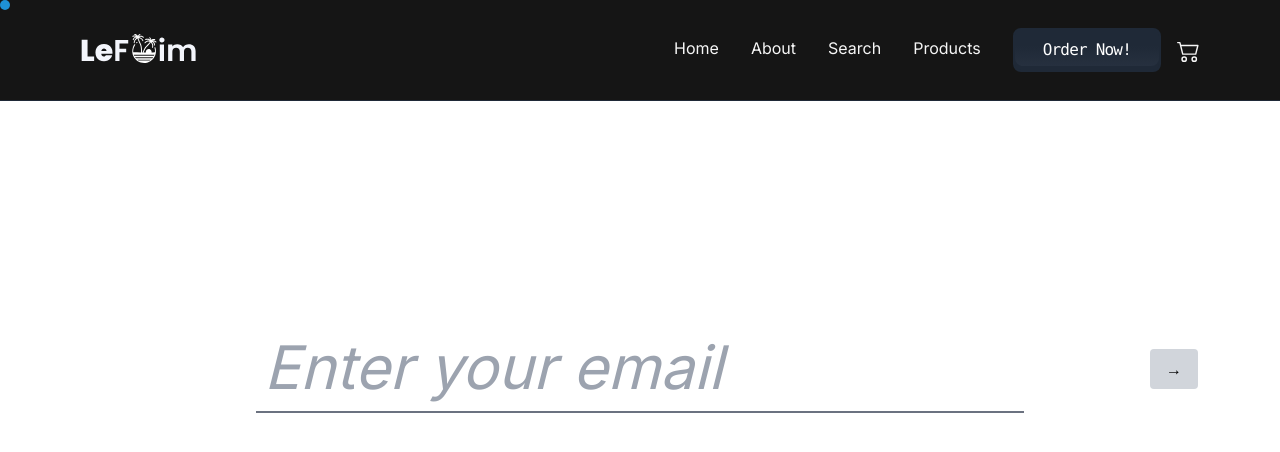
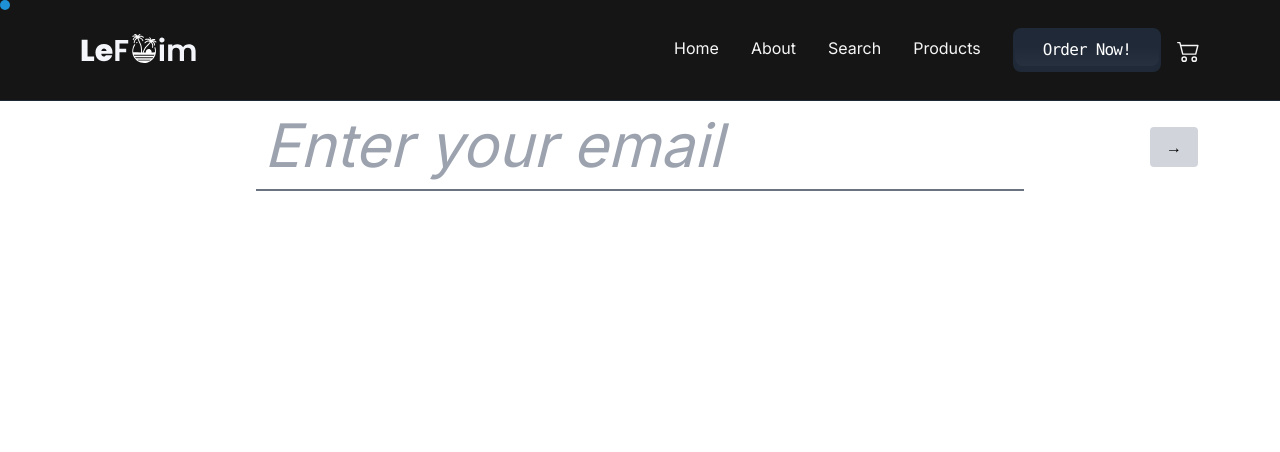
Before and after one commit to lucasjolibois54/sundown-boulevard, a Next.js app: page /search in a window 1280 px wide. Shown: the top 452 px of the page. Built offline with nearby package versions, Linux system fonts and the light colour scheme.

Commit message:
search page fixed

```diff
--- a/app/(pages)/search/page.js
+++ b/app/(pages)/search/page.js
@@ -55,14 +55,14 @@ export default function Search() {
   }, []);
 
   return (
-    <>
+    <div className="!bg-white h-screen">
       <main
         data-aos="fade-up"
         data-aos-delay="250"
         data-aos-duration="500"
-        className="!bg-white h-screen w-screen"
+        className="!bg-white  h-max w-screen"
       >
-        <div className="max-w-6xl mx-auto absolute top-1/3 left-1/2 transform -translate-x-1/2 -translate-y-1/2 w-screen">
+        <div className="max-w-6xl mx-auto top-1/3 w-screen">
           <div className="w-4/6 mx-auto">
             <div className="flex items-center border-b-2 border-gray-500">
               <input
@@ -145,6 +145,6 @@ export default function Search() {
           </div>
         </div>
       </main>
-    </>
+    </div>
   );
 }
```
